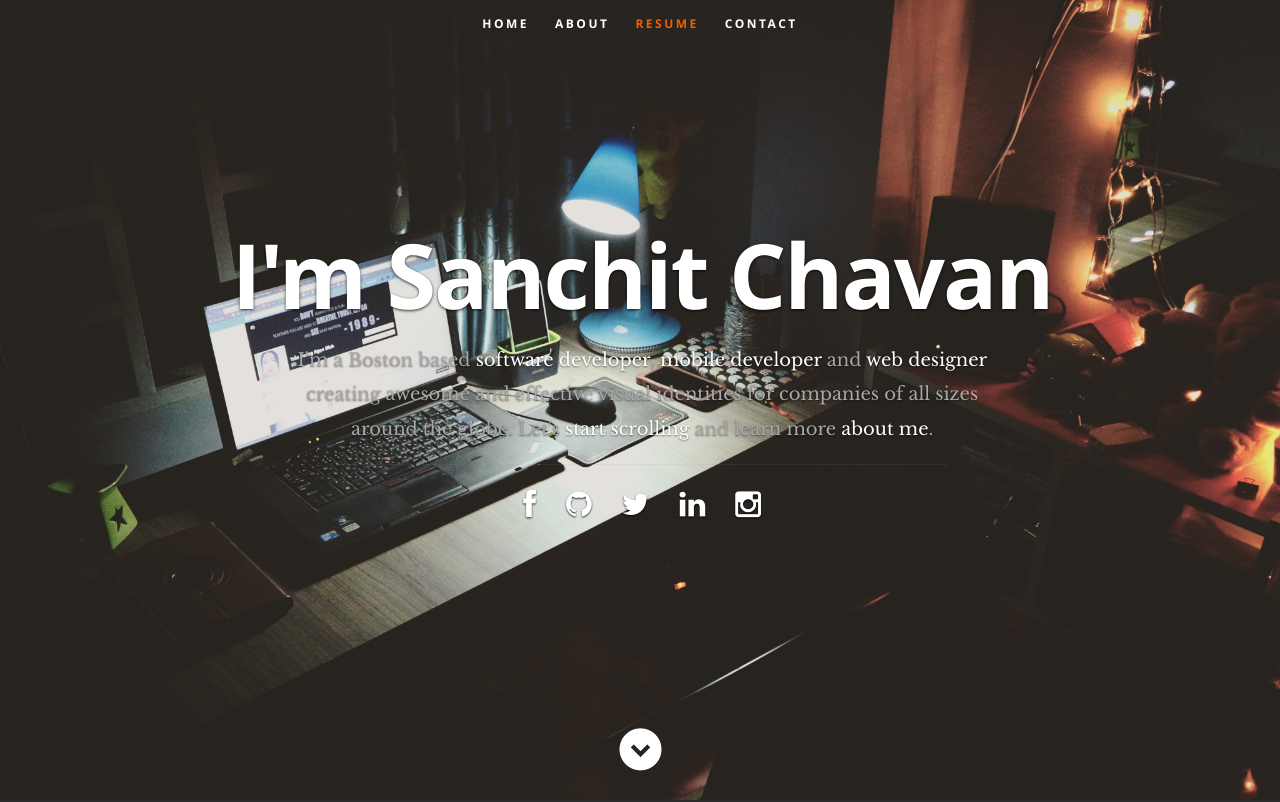
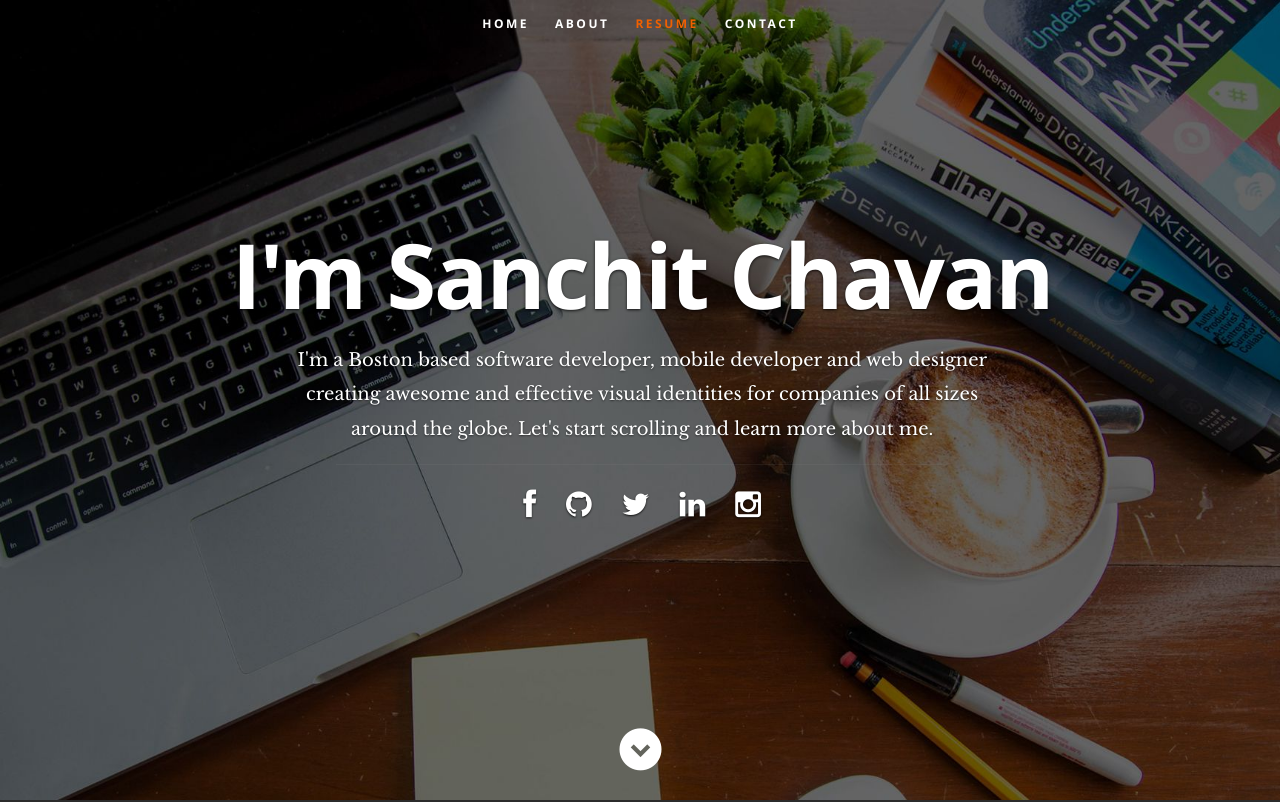
Before and after one commit to SanchitChavan007/React-Portfolio, a React (Create React App) app: page / in a window 1280 px wide. Shown: the top 802 px of the page. Built offline with nearby package versions, Linux system fonts and the light colour scheme.

Commit message:
Final Changes

```diff
--- a/src/components/header/header.js
+++ b/src/components/header/header.js
@@ -19,7 +19,7 @@
         <div className="row banner">
           <div className="banner-text">
             <h1 className="responsive-headline">I'm Sanchit Chavan</h1>
-            <h3>I'm a Boston based <span>software developer</span>, <span>mobile developer</span> and <span>web designer</span> creating awesome and
+            <h3 style ={{ color: "white" }} >I'm a Boston based <span>software developer</span>, <span>mobile developer</span> and <span>web designer</span> creating awesome and
               effective visual identities for companies of all sizes around the globe. Let's <a className="smoothscroll" href="#about">start scrolling </a>
               and learn more <a className="smoothscroll" href="#about">about me</a>.</h3>
             <hr />
```
Also changed, not shown: public/images/desk.jpg, public/images/web-design.jpg (added).
